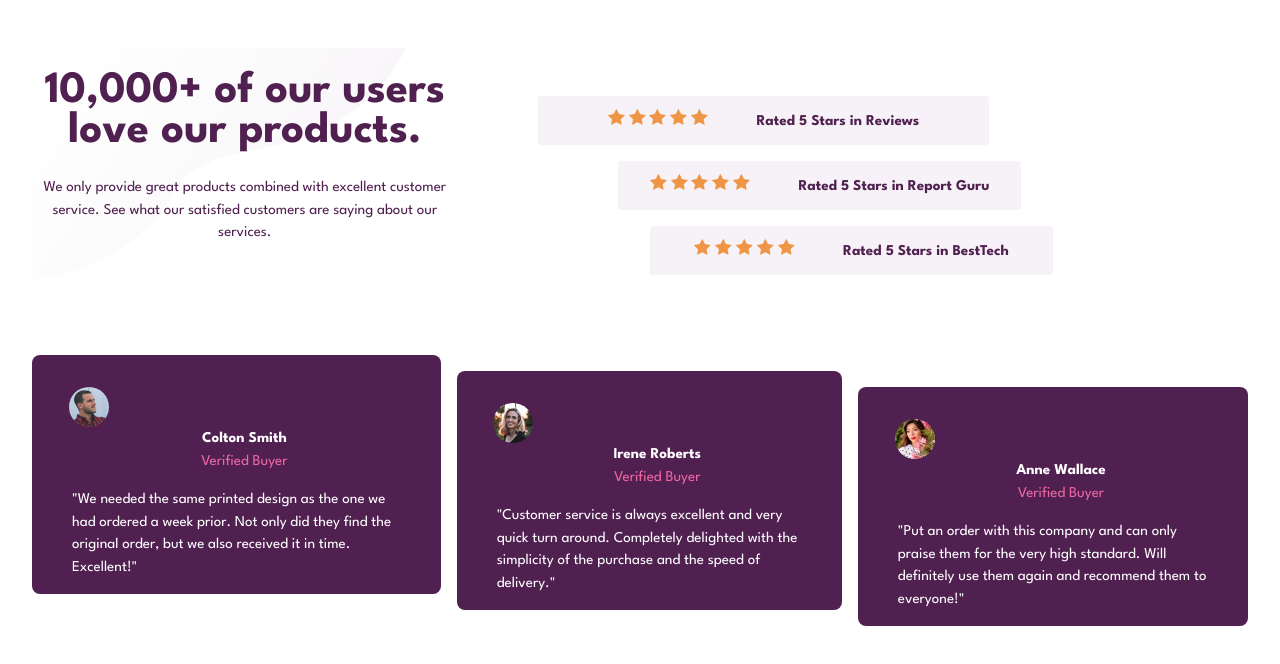
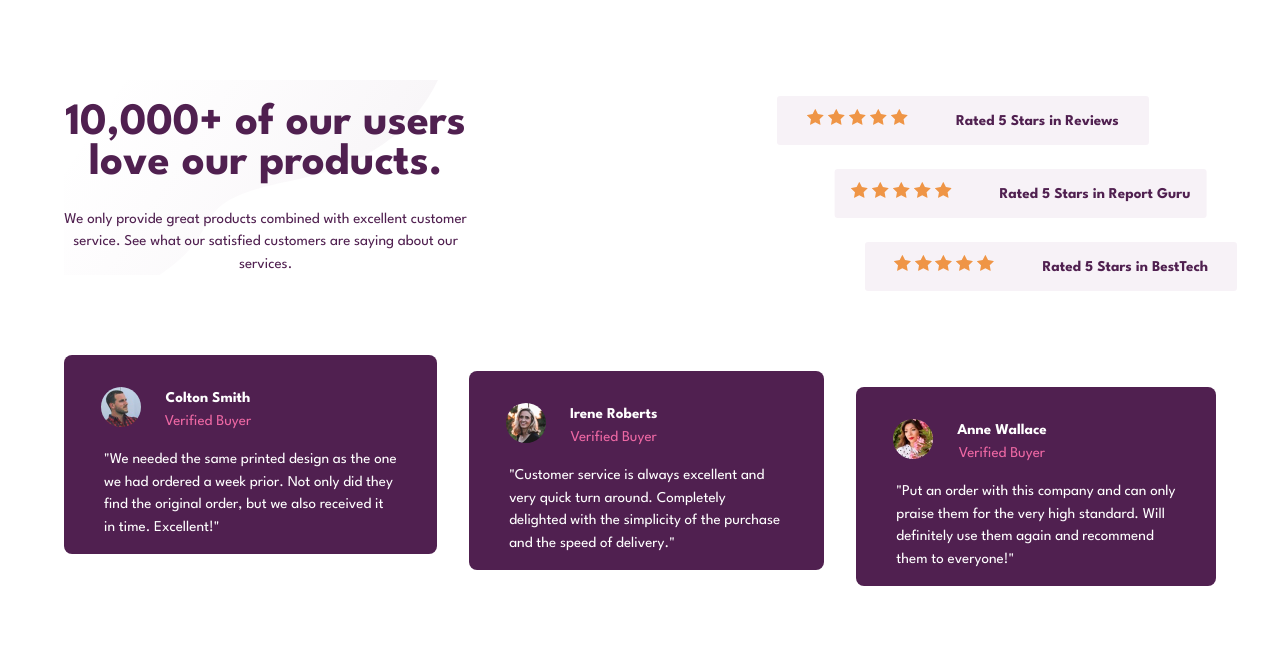
Before and after one commit to sclingan/social-proof-section, a React (Vite) app: page / in a window 1280 px wide. Shown: the top 664 px of the page. Built offline with nearby package versions, Linux system fonts and the light colour scheme.

Commit message:
Fixing desktop layout on ratings and profile

```diff
--- a/src/App.css
+++ b/src/App.css
@@ -45,6 +45,7 @@ p, h1, h2, h3, h4, h5, h6 {
   TODO:
   check background images
   check font weights
+  fix tablet layout
 */
 body {
   font-family: "League Spartan";
@@ -133,45 +134,47 @@ ul {
 }
 
 @media (min-width: 50rem) {
+  body {
+    margin-inline: 2rem;
+  }
   .App {
     display: flex;
     flex-direction: row;
     flex-wrap: wrap;
+    align-items: center;
+    justify-content: space-between;
   }
   header {
     max-width: 35%;
   }
   .rating {
-    margin-inline: 5rem;
+    margin-inline: 4.2rem;
+    padding-inline: 1rem;
   }
   .rating::before {
     display: inline-block;
     margin-right: 3rem;
     margin-block: 0;
   }
-  #guru {
-    margin-right: 3rem;
-    margin-left: 10rem;
-    padding-inline: 2rem;
+  .rating:nth-child(2) {
+    transform: translate(3.6rem, 0.5rem);
   }
-  #besttech {
-    margin-right: 1rem;
-    margin-left: 12rem;
+  .rating:nth-child(3) {
+    transform: translate(5.5rem, 1rem);
   }
   .profile-container {
     display: flex;
     justify-content: space-between;
-    gap: 1rem;
+    gap: 2rem;
+    min-width: 100%;
   }
   .profile {
-    display: inline-block;
+    max-width: 25rem;
   }
   .profile:nth-child(2) {
-    margin-top: 2rem;
-    margin-bottom: -1rem;
+    transform: translate(0, 1rem);
   }
   .profile:nth-child(3) {
-    margin-top: 3rem;
-    margin-bottom: -2rem;
+    transform: translate(0, 2rem);
   }
 }/*# sourceMappingURL=App.css.map */
--- a/src/App.scss
+++ b/src/App.scss
@@ -15,6 +15,7 @@ $ff: 'League Spartan';
   TODO:
   check background images
   check font weights
+  fix tablet layout
 */
 
 body {
@@ -106,10 +107,16 @@ ul {
 // Desktop
 @media (min-width: 50rem) {
 
+    body {
+        margin-inline: 2rem;
+    }
+
     .App {
         display: flex;
         flex-direction: row;
         flex-wrap: wrap;
+        align-items: center;
+        justify-content: space-between;
     }
 
     header {
@@ -117,7 +124,9 @@ ul {
     }
 
     .rating {
-        margin-inline: 5rem;
+        // margin-inline: 6rem;
+        margin-inline: 4.2rem;
+        padding-inline: 1rem;
     }
 
     .rating::before {
@@ -126,35 +135,30 @@ ul {
         margin-block: 0;
     }
 
-    // use a class for these , less specific on id's
-    #guru {
-        margin-right: 3rem;
-        margin-left: 10rem;
-        padding-inline: 2rem;
+    .rating:nth-child(2) {
+        transform: translate(3.6rem, 0.5rem);
     }
 
-    #besttech {
-        margin-right: 1rem;
-        margin-left: 12rem;
+    .rating:nth-child(3) {
+        transform: translate(5.5rem, 1rem);
     }
 
     .profile-container {
         display: flex;
         justify-content: space-between;
-        gap: 1rem;
+        gap: 2rem;
+        min-width: 100%;
     }
 
     .profile {
-        display: inline-block;
+        max-width: 25rem;
     }
 
     .profile:nth-child(2) {
-        margin-top: 2rem;
-        margin-bottom: -1rem;
+        transform: translate(0, 1rem);
     }
 
     .profile:nth-child(3) {
-        margin-top: 3rem;
-        margin-bottom: -2rem;
+        transform: translate(0, 2rem);
     }
 }
--- a/src/App.tsx
+++ b/src/App.tsx
@@ -18,10 +18,10 @@ function App() {
         <li className='rating'>
           Rated 5 Stars in Reviews
         </li>
-        <li className='rating' id='guru'>
+        <li className='rating'>
           Rated 5 Stars in Report Guru
         </li>
-        <li className='rating' id='besttech'>
+        <li className='rating'>
           Rated 5 Stars in BestTech
         </li>
       </ul>
```
Also changed, not shown: 1 other file (tests, documents, lock files or other folders).
